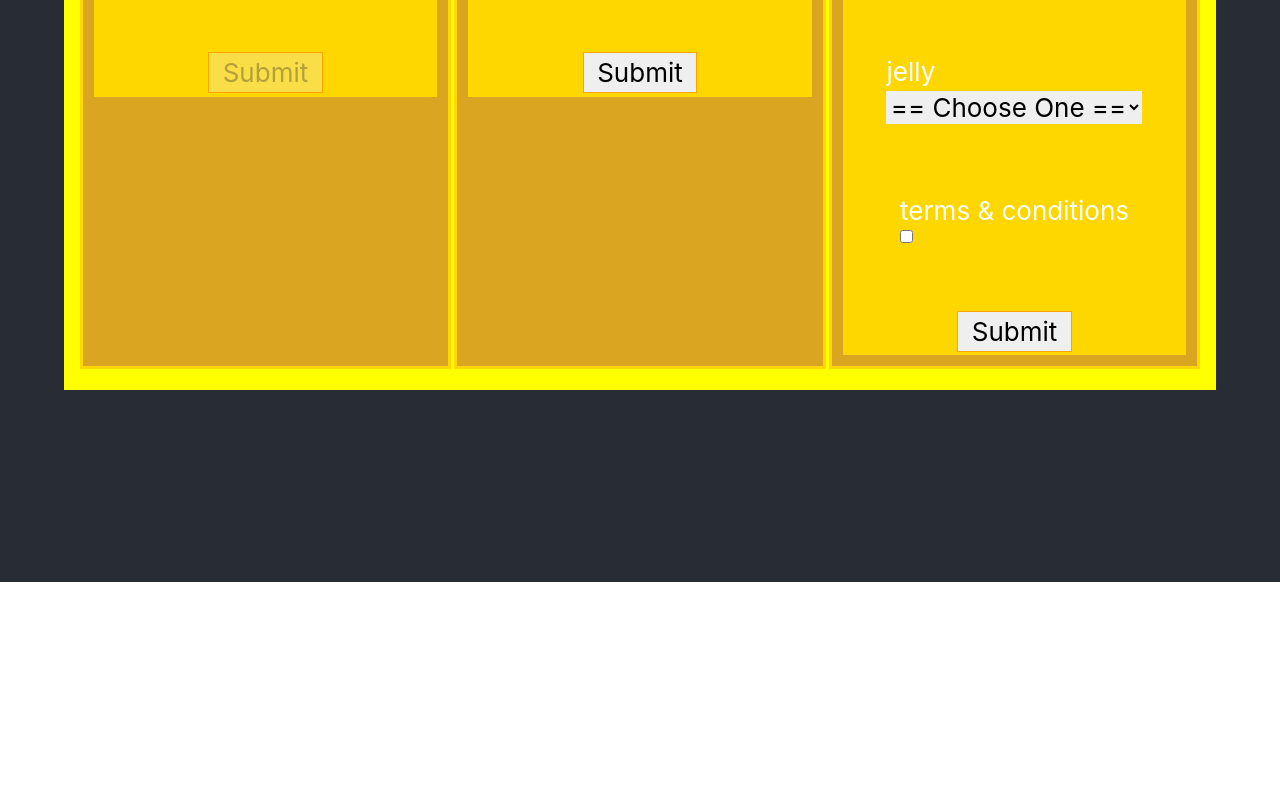
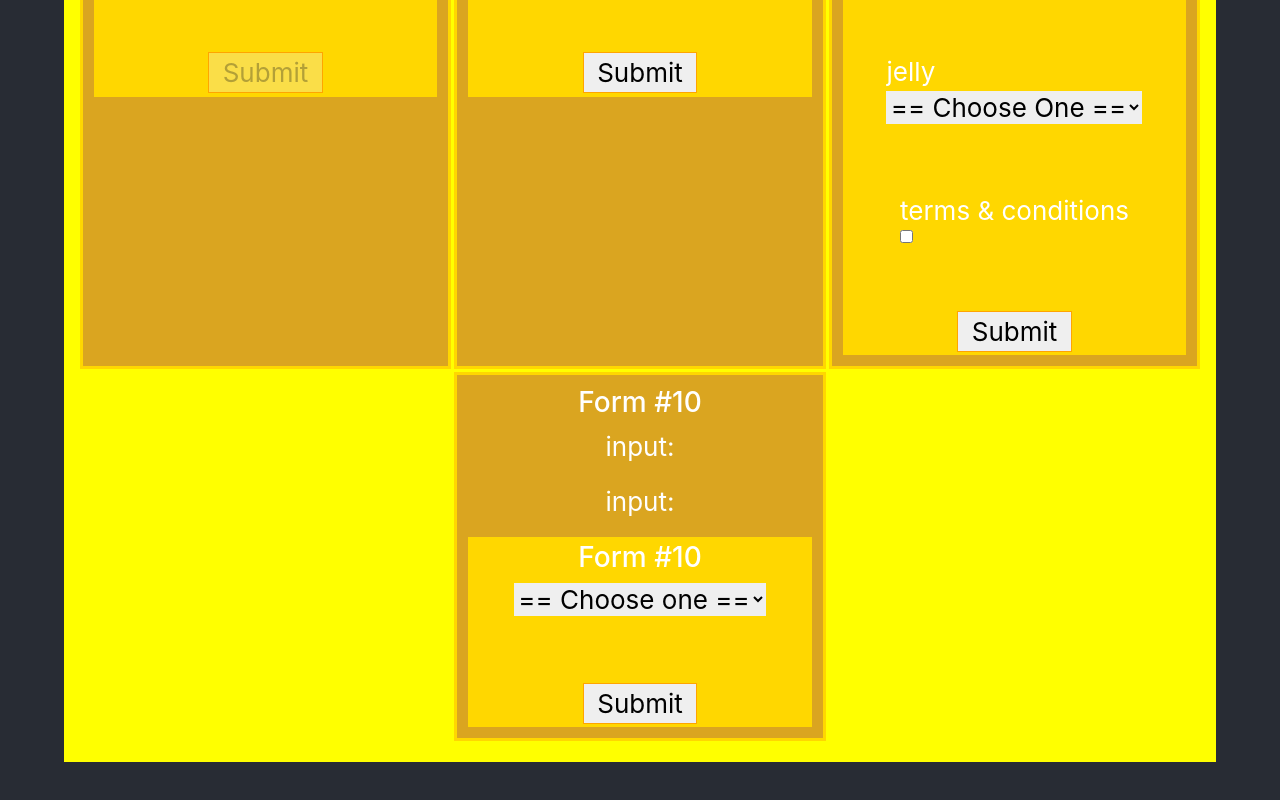
Before and after one commit to DustinThewind505/login-practice, a React (Create React App) app in the folder react-practice/: page /page3 in a window 1280 px wide. Shown: the part 1963-2763 px from the top of the page. Before the commit the page ends 2545 px from the top, so only its background shows below. Built offline with nearby package versions, Linux system fonts and the light colour scheme.

Commit message:
form10 component

```diff
--- /dev/null
+++ b/react-practice/src/components/PAGE3/yup/forms/form10.js
@@ -0,0 +1,56 @@
+import React, { useState } from 'react';
+
+
+
+
+function Form10(props) {
+    const [formData, setFormData] = useState({
+        select: ""
+    })
+
+
+
+
+    const handleChange = e => {
+        const newFormState = {
+            select: e.target.value
+        }
+
+        setFormData(newFormState)
+    }
+
+
+
+    const handleSubmit = e => {
+        e.preventDefault()
+
+        props.setDisplayForm(formData)
+    }
+
+
+
+    return (
+        <div className='form-container'>
+            <h3>Form #10</h3>
+            <p>input: {formData.select}</p>
+            <p>input: {formData.select}</p>
+            <form onSubmit={handleSubmit}>
+                <h3>Form #10</h3>
+                <section className='form-body'>
+                    <label>
+                        <select name='select' value={formData.select} onChange={handleChange}>
+                            <option value=''>== Choose one ==</option>
+                            <option value='Human'>Human</option>
+                            <option value='Pickle'>Pickle</option>
+                        </select>
+                    </label>
+                </section>
+                <footer>
+                    <button type='submit'>Submit</button>
+                </footer>
+            </form>
+        </div>
+    )
+}
+
+export default Form10;
--- a/react-practice/src/components/PAGE3/yup/yupContainer.js
+++ b/react-practice/src/components/PAGE3/yup/yupContainer.js
@@ -9,7 +9,7 @@ import Form6 from './forms/form6';
 import Form7 from './forms/form7';
 import Form8 from './forms/form8';
 import Form9 from './forms/form9';
-
+import Form10 from './forms/form10';
 
 
 
@@ -32,6 +32,7 @@ function YupFormContainer(props) {
                 <Form7 setDisplayForm={props.setDisplayForm} />
                 <Form8 setDisplayForm={props.setDisplayForm} />
                 <Form9 setDisplayForm={props.setDisplayForm} />
+                <Form10 setDisplayForm={props.setDisplayForm} />
             </div>
         </>
     )
```
